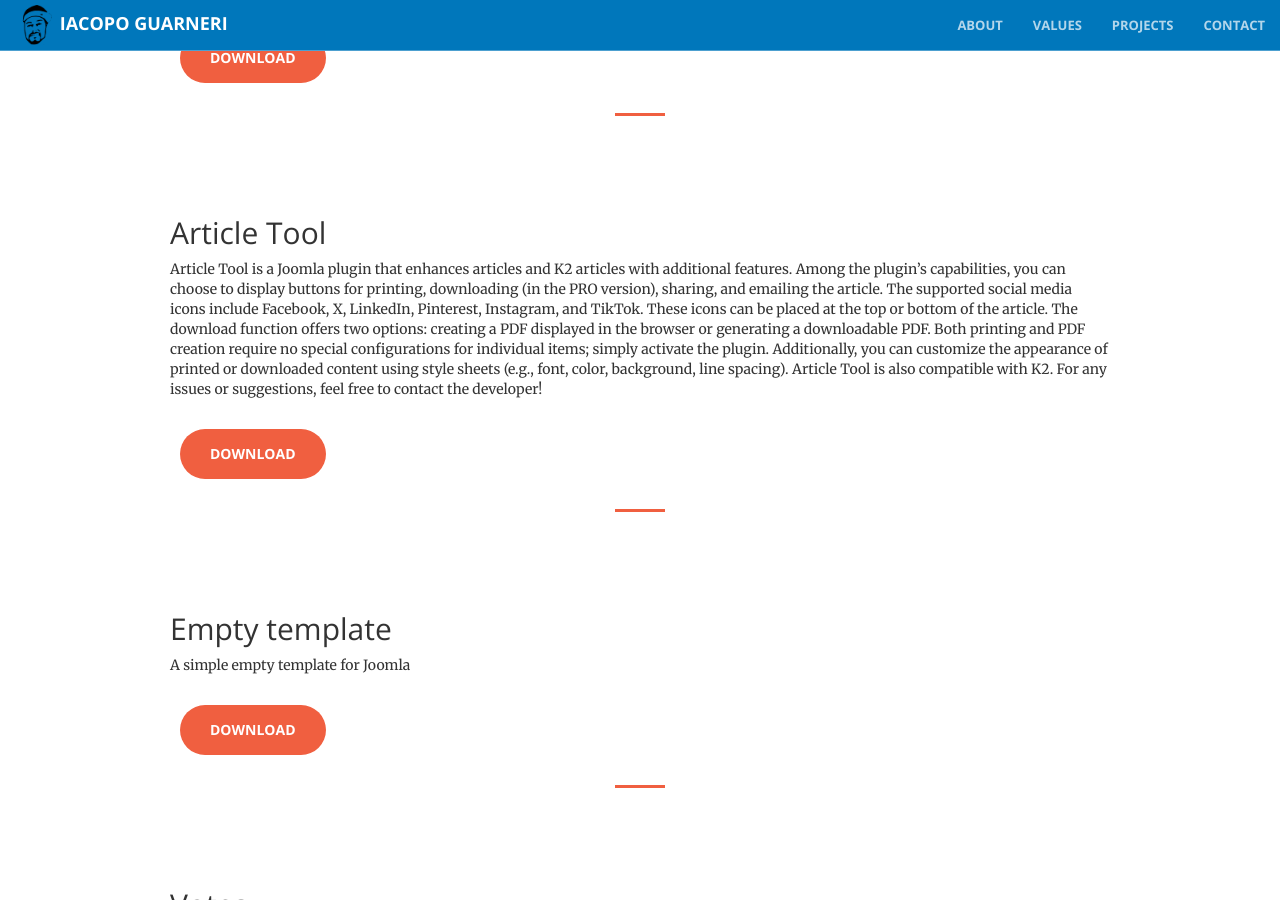
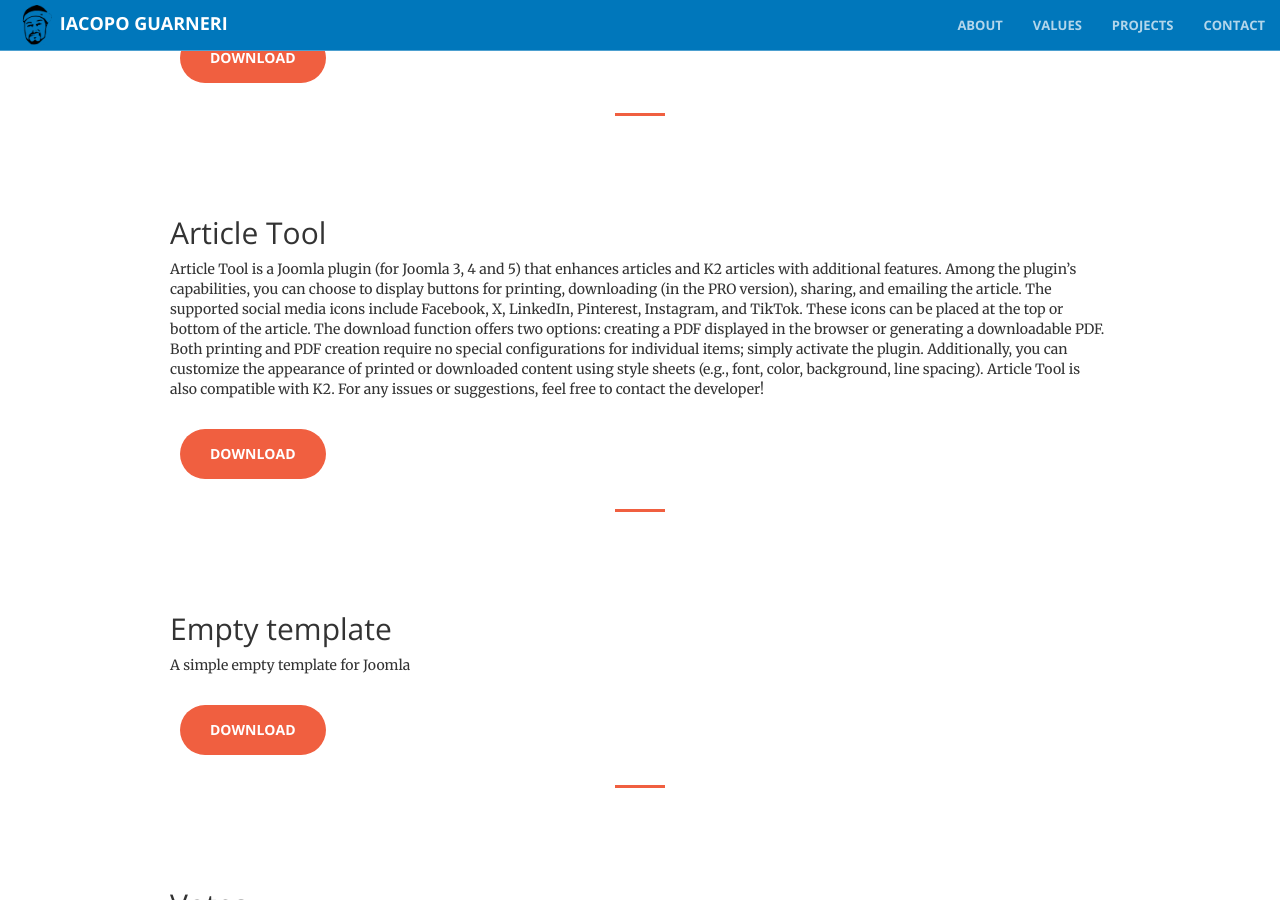
Before and after one commit to iacoposk8/iacoposk8.github.io, a Jekyll site: the page built from projects/joomla-extensions/index.html, in a window 1280 px wide and 900 px high, scrolled down 460 px. Built offline with Jekyll 4.4.1, drawn with Linux system fonts in a browser that asks for light colours.

Commit message:
Update index.html

```diff
--- a/projects/joomla-extensions/index.html
+++ b/projects/joomla-extensions/index.html
@@ -25,7 +25,7 @@
 
 <a class="anchor" name="article-tool"></a>
 <h2>Article Tool</h2>
-Article Tool is a Joomla plugin that enhances articles and K2 articles with additional features. Among the plugin’s capabilities, you can choose to display buttons for printing, downloading (in the PRO version), sharing, and emailing the article. The supported social media icons include Facebook, X, LinkedIn, Pinterest, Instagram, and TikTok. These icons can be placed at the top or bottom of the article. The download function offers two options: creating a PDF displayed in the browser or generating a downloadable PDF. Both printing and PDF creation require no special configurations for individual items; simply activate the plugin. Additionally, you can customize the appearance of printed or downloaded content using style sheets (e.g., font, color, background, line spacing). Article Tool is also compatible with K2. For any issues or suggestions, feel free to contact the developer!
+Article Tool is a Joomla plugin (for Joomla 3, 4 and 5) that enhances articles and K2 articles with additional features. Among the plugin’s capabilities, you can choose to display buttons for printing, downloading (in the PRO version), sharing, and emailing the article. The supported social media icons include Facebook, X, LinkedIn, Pinterest, Instagram, and TikTok. These icons can be placed at the top or bottom of the article. The download function offers two options: creating a PDF displayed in the browser or generating a downloadable PDF. Both printing and PDF creation require no special configurations for individual items; simply activate the plugin. Additionally, you can customize the appearance of printed or downloaded content using style sheets (e.g., font, color, background, line spacing). Article Tool is also compatible with K2. For any issues or suggestions, feel free to contact the developer!
 <br /><br />
 <a href="https://payhip.com/b/Eje2v" target="_blank" class="btn btn-primary btn-xl">Download</a>
 
```
